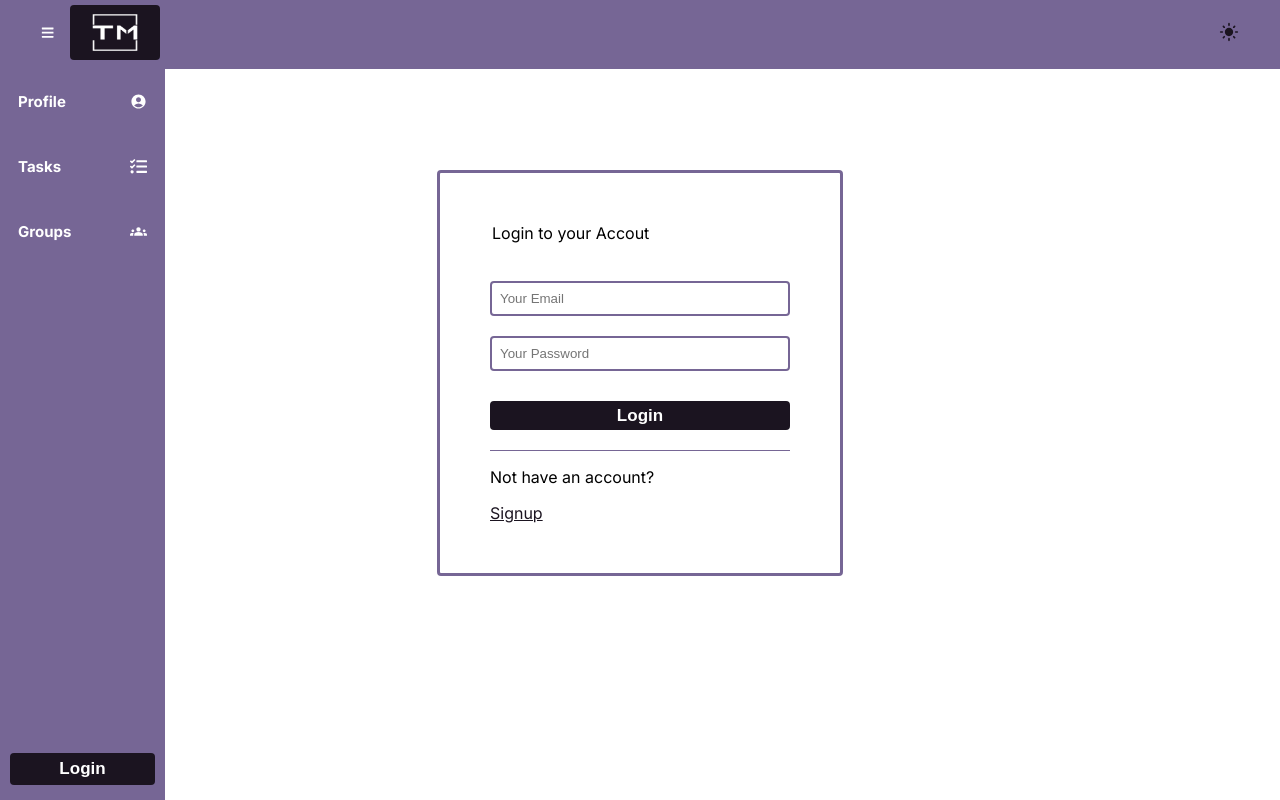
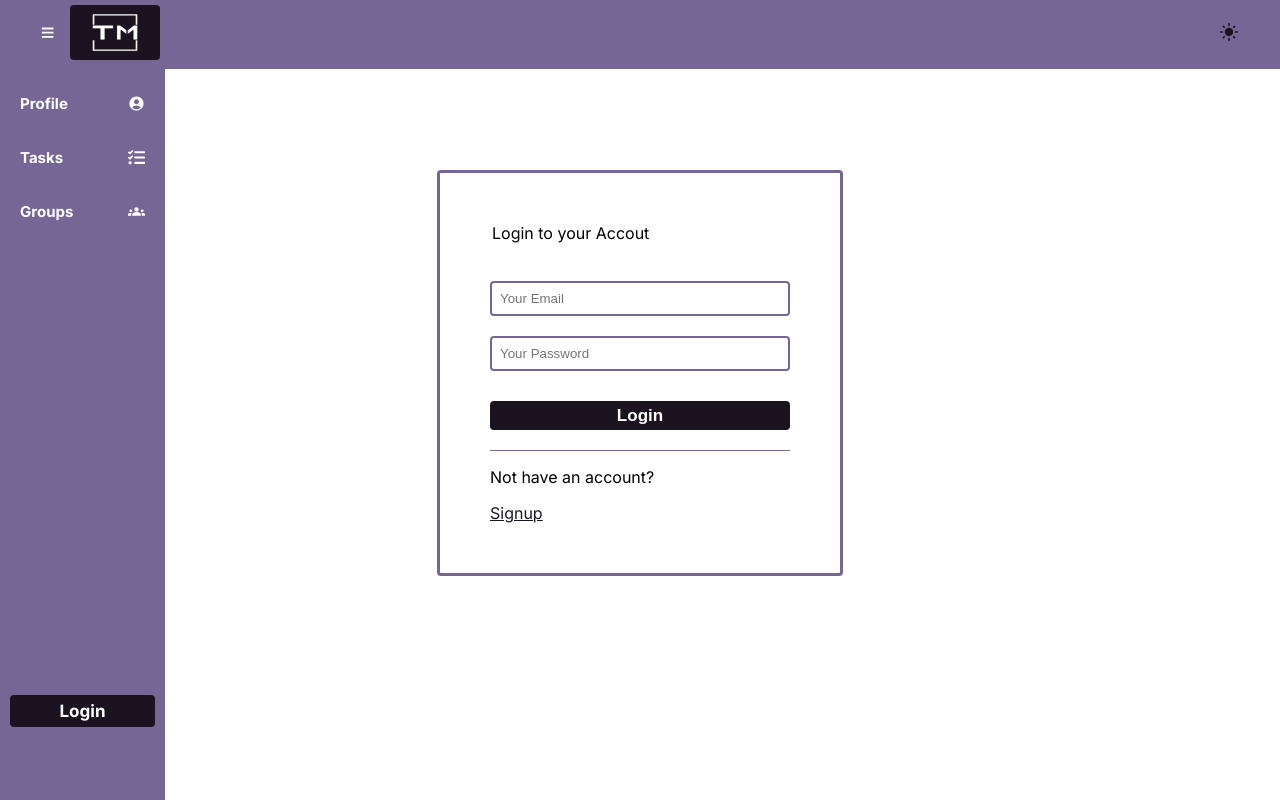
Before and after one commit to 8zali9/Task-Management-System, a Next.js app in the folder client/: page /login in a window 1280 px wide. Built offline with nearby package versions, Linux system fonts and the light colour scheme.

Commit message:
Server: CORS configured, dev script setup. Client: Form api reponding, Form field error to be configured.

```diff
--- a/client/app/components/Header.jsx
+++ b/client/app/components/Header.jsx
@@ -57,10 +57,8 @@ export default function Header() {
                         <MdGroups className='nav-icon' />
                     </Link>
                 </div>
-                <Link href='/login'>
-                    <button className={`signlog-btn ${sidebarToggle ? 'hide-navd-btn' : ''}`}>
-                        <strong>{sidebarToggle ? <FaSignOutAlt className='signlog-icon' /> : 'Login'}</strong>
-                    </button>
+                <Link href='/login' className={`signlog-btn ${sidebarToggle ? 'hide-navd-btn' : ''}`}>
+                    <strong>{sidebarToggle ? <FaSignOutAlt className='signlog-icon' /> : 'Login'}</strong>
                 </Link>
             </div>
         </div>
--- a/client/app/globals.css
+++ b/client/app/globals.css
@@ -81,13 +81,13 @@ button{
     padding-top: 15px;
     padding-right: 10px;
     padding-left: 10px;
-    gap: 63vh;
+    gap: 58vh;
 }
 
 .nav-up-links{
     display: flex;
     flex-direction: column;
-    gap: 30px;
+    gap: 15px;
 }
 
 .signlog-btn{
@@ -123,7 +123,7 @@ button{
     position: fixed;
     background-color: #1b1420;
     width: 150px;
-    margin-left: -105px;
+    margin-left: -96px;
     transition: 0.3s ease;
 }
 
@@ -133,7 +133,7 @@ button{
     justify-content: space-between;
     background-color: transparent;
     transition: 0.5ms ease;
-    padding: 8px;
+    padding: 10px;
     border-radius: 4px;
 }
 
--- a/client/app/login/page.jsx
+++ b/client/app/login/page.jsx
@@ -1,23 +1,51 @@
+"use client"
+
 import Link from 'next/link'
-import React from 'react'
+import React, {useState} from 'react'
 
 export default function Login() {
+  const [email, setEmail] = useState("");
+  const [password, setPassword] = useState("");
+
+  const handleAuthSubmit = async (e) => {
+    e.preventDefault()
+
+    const response = await fetch('http://localhost:2424/api/user/signin', {
+      method: 'POST',
+      headers: {"Content-Type": "application/json"},
+      body: JSON.stringify({ email, password })
+    })
+
+    const data = await response.json();
+
+    if (data.status === 201) {
+      console.log('Authed.')
+    }
+    else{
+      console.log('Not Auth')
+    }
+  }
+
   return (
     <div className='login-pg'>
-      <form className='login-form'>
+      <form className='login-form' onSubmit={handleAuthSubmit}>
         <legend>Login to your Accout</legend>
         <input className='form-input'
+          required
+          placeholder='Your Email'
           type='email'
-          placeholder='Your Email'
-          required
+          onChange={(e) => setEmail(e.target.value)}
+          value={email}
         />
         <input className='form-input'
+          required
+          placeholder='Your Password'
           type='password'
-          placeholder='Your Password'
-          required
+          onChange={(e) => setPassword(e.target.value)}
+          value={password}
         />
 
-        <button className='login-form-btn'>Login</button>
+        <button type='submit' className='login-form-btn'>Login</button>
 
         <div className='not-have-acc'>
           <p>Not have an account?</p>
--- a/package.json
+++ b/package.json
@@ -5,14 +5,18 @@
   "main": "index.js",
   "scripts": {
     "test": "echo \"Error: no test specified\" && exit 1",
-    "server": "nodemon server/server.js"
+    "server": "nodemon server/server.js",
+    "client": "npm run dev --prefix client",
+    "dev": "concurrently \"npm run server\" \"npm run client\""
   },
   "keywords": [],
   "author": "",
   "license": "ISC",
   "dependencies": {
     "bcryptjs": "^2.4.3",
+    "concurrently": "^8.2.2",
     "cookie-parser": "^1.4.6",
+    "cors": "^2.8.5",
     "dotenv": "^16.3.1",
     "express": "^4.18.2",
     "express-async-handler": "^1.2.0",
```
Also changed, not shown: 2 other files (tests, documents, lock files or other folders).
